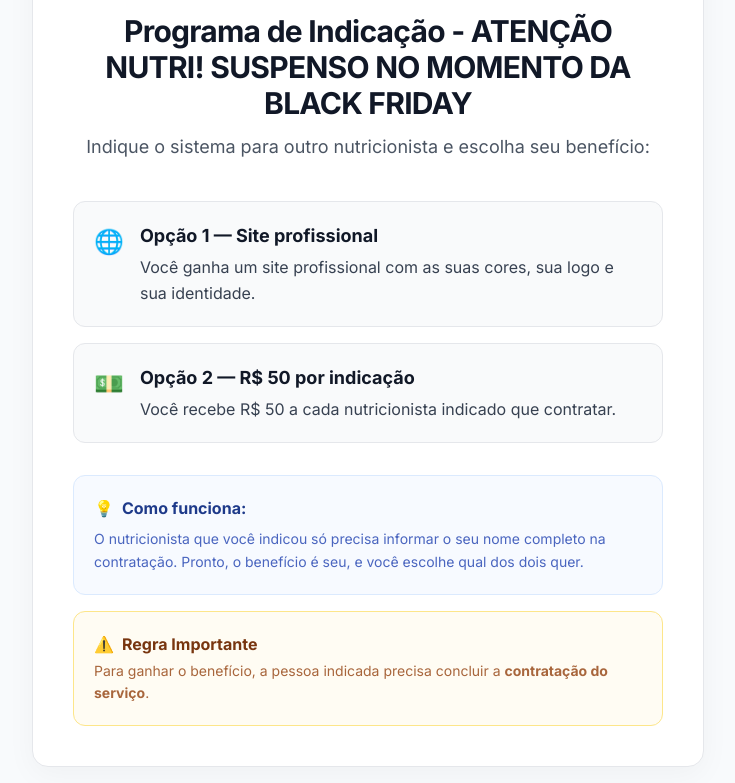
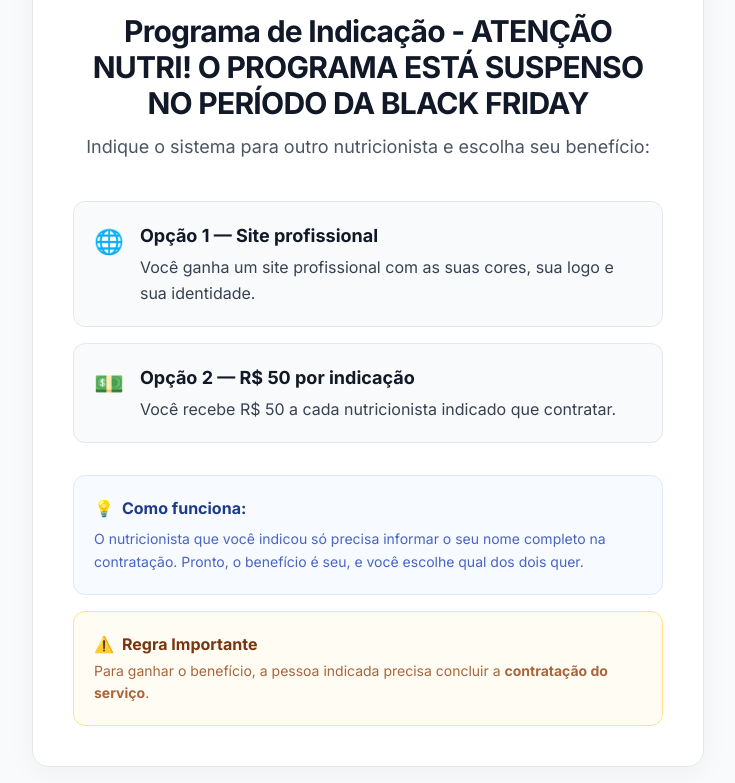
Before and after one commit to romulo-f-monteiro/programa-indicacao-nutricionista, a plain HTML site: page index.html in a window 1280 px wide. Shown: the part 124-907 px from the top of the page, without its empty margins (272-1007 px from the left). Drawn offline with nearby package versions, Linux system fonts and the light colour scheme.

Commit message:
Update index.html

```diff
--- a/index.html
+++ b/index.html
@@ -24,7 +24,7 @@
             <div class="inline-flex items-center justify-center w-16 h-16 rounded-full bg-emerald-50 mb-4">
                 <span class="text-3xl">🤝</span>
             </div>
-            <h1 class="text-3xl font-bold text-gray-900 tracking-tight">Programa de Indicação - ATENÇÃO NUTRI! SUSPENSO NO MOMENTO DA BLACK FRIDAY </h1>
+            <h1 class="text-3xl font-bold text-gray-900 tracking-tight">Programa de Indicação - ATENÇÃO NUTRI! O PROGRAMA ESTÁ SUSPENSO NO PERÍODO DA BLACK FRIDAY </h1>
             <p class="text-gray-600 mt-3 text-lg">Indique o sistema para outro nutricionista e escolha seu benefício:</p>
         </div>
 
```
